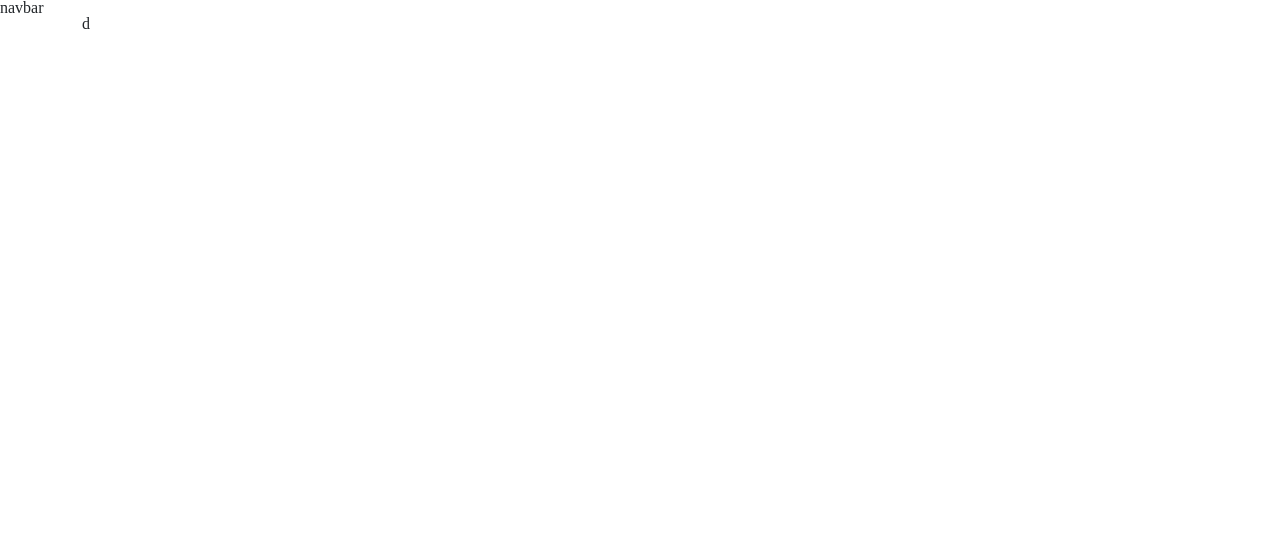
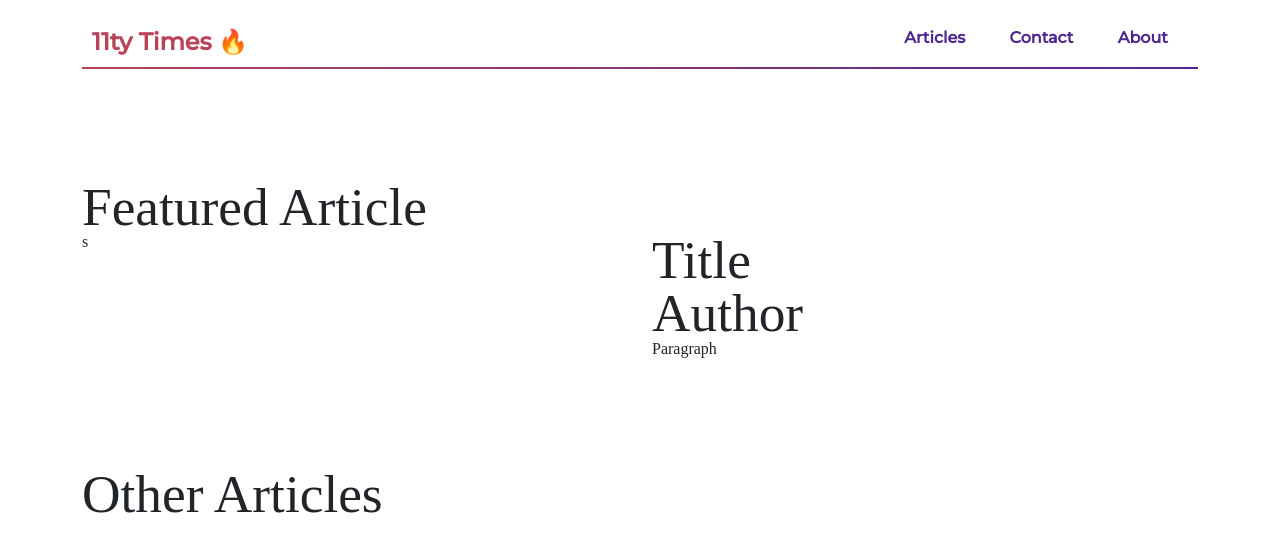
Before and after one commit to nuckarronjones/11ty-Netlify-Blog-Template, an Eleventy site: page src/index.html in a window 1280 px wide. Built offline with nearby package versions, Linux system fonts and the light colour scheme; Eleventy itself is replaced by a stand-in of ours; files that its build step writes are made by us from their sources; a web font is replaced by a local one.

Commit message:
Add Content
Add Nav bar, and working on article section for page body

```diff
--- a/src/_includes/basehead.html
+++ b/src/_includes/basehead.html
@@ -1,6 +1,30 @@
-<meta charset="UTF-8">
-    <meta http-equiv="X-UA-Compatible" content="IE=edge">
-    <meta name="viewport" content="width=device-width, initial-scale=1.0">
-    <link rel="stylesheet" href="https://cdn.jsdelivr.net/npm/bootstrap@5.2.0/dist/css/bootstrap.min.css" integrity="sha384-gH2yIJqKdNHPEq0n4Mqa/HGKIhSkIHeL5AyhkYV8i59U5AR6csBvApHHNl/vI1Bx" crossorigin="anonymous">
-    <title>{{title}}</title>
-    <link rel="stylesheet" href="/css/css.css">
+<meta charset="UTF-8" />
+<meta http-equiv="X-UA-Compatible" content="IE=edge" />
+<meta name="viewport" content="width=device-width, initial-scale=1.0" />
+
+<!--BOOTSTRAP-->
+<link
+  rel="stylesheet"
+  href="https://cdn.jsdelivr.net/npm/bootstrap@5.2.0/dist/css/bootstrap.min.css"
+  integrity="sha384-gH2yIJqKdNHPEq0n4Mqa/HGKIhSkIHeL5AyhkYV8i59U5AR6csBvApHHNl/vI1Bx"
+  crossorigin="anonymous"
+/>
+
+<title>{{title}}</title>
+
+<!--STYLESHEET-->
+<link rel="stylesheet" href="/css/css.css" />
+
+<!--FONTS-->
+<link rel="preconnect" href="https://fonts.googleapis.com" />
+<link rel="preconnect" href="https://fonts.gstatic.com" crossorigin />
+<link
+  href="https://fonts.googleapis.com/css2?family=Montserrat:wght@500&display=swap"
+  rel="stylesheet"
+/>
+<link rel="preconnect" href="https://fonts.googleapis.com" />
+<link rel="preconnect" href="https://fonts.gstatic.com" crossorigin />
+<link
+  href="https://fonts.googleapis.com/css2?family=Frank+Ruhl+Libre:wght@300;400;500;700&display=swap"
+  rel="stylesheet"
+/>
--- a/src/_includes/layouts/base.html
+++ b/src/_includes/layouts/base.html
@@ -1,10 +1,9 @@
 <!DOCTYPE html>
 <html lang="en">
-<head>
+  <head>
     {% include "basehead.html" %}
-</head>
-<body>
-    {% include "navBar.html" %}
-    {{content| safe}}
-</body>
+  </head>
+  <body>
+    <div class="container">{% include "navBar.html" %} {{content| safe}}</div>
+  </body>
 </html>
--- a/src/_includes/navBar.html
+++ b/src/_includes/navBar.html
@@ -1 +1,11 @@
-<h2>navbar</h2>
+<nav>
+  <div class="d-inline-block logo">11ty Times &#128293;</div>
+
+  <ul class="d-inline-block">
+    <li class="d-inline-block"><a href="">Articles</a></li>
+    <li class="d-inline-block"><a href="">Contact</a></li>
+    <li class="d-inline-block"><a href="">About</a></li>
+  </ul>
+</nav>
+
+<div class="gradientBorder"></div>
--- a/src/css/css.css
+++ b/src/css/css.css
@@ -1,5 +1,65 @@
 @import url("./reset.css");
 
-h1{
-    color:red;
+/*GLOBAL*/
+body {
+  font-family: "Frank Ruhl Libre", serif;
 }
+
+a {
+  color: inherit; /* blue colors for links too */
+  text-decoration: none; /* no underline */
+}
+
+/*NAV*/
+nav {
+  font-family: "Montserrat", sans-serif;
+  font-weight: bold;
+  padding-top: 30px;
+  padding-bottom: 10px;
+  padding-left: 10px;
+  padding-right: 10px;
+  text-decoration: none;
+}
+
+nav a {
+  float: left;
+  text-decoration: none;
+}
+
+.logo {
+  color: #ba4358;
+  font-size: 1.5em;
+  vertical-align: middle;
+}
+
+nav ul {
+  float: right;
+}
+
+nav li a {
+  margin-left: 20px;
+  margin-right: 20px;
+  color: #4f2790;
+}
+
+.gradientBorder {
+  padding-bottom: 5px;
+  background: linear-gradient(to left, #4f2790, #ba4358),
+    linear-gradient(to left, #4f2790, #ba4358);
+  background-size: 100% 2px;
+  background-position: bottom 0 left 0, bottom 5px left 0;
+  background-repeat: no-repeat;
+}
+
+/*PAGE BODY*/
+.article {
+  margin-top: 10%;
+}
+
+.mainArticleDescriptions span {
+  margin-bottom: 10%;
+}
+
+.article h1 {
+  font-size: 40pt;
+}
--- a/src/index.html
+++ b/src/index.html
@@ -3,6 +3,20 @@ layout: layouts/base.html
 title: 11ty News Home
 ---
 
-<div class="container">
-d
-</div>
+<section class="article" id="featuredArticleSection">
+  <h1>Featured Article</h1>
+  <div class="row">
+    <div class="col-12 col-md-6">
+      <div class="articleImage">s</div>
+    </div>
+    <div class="col-12 col-md-6">
+      <h1>Title</h1>
+      <h1>Author</h1>
+      <p>Paragraph</p>
+    </div>
+  </div>
+</section>
+
+<section class="article" id="featuredArticleSection">
+  <h1>Other Articles</h1>
+</section>
```
Also changed, not shown: src/css/reset.css (+101 -20 lines), 4 other files.
